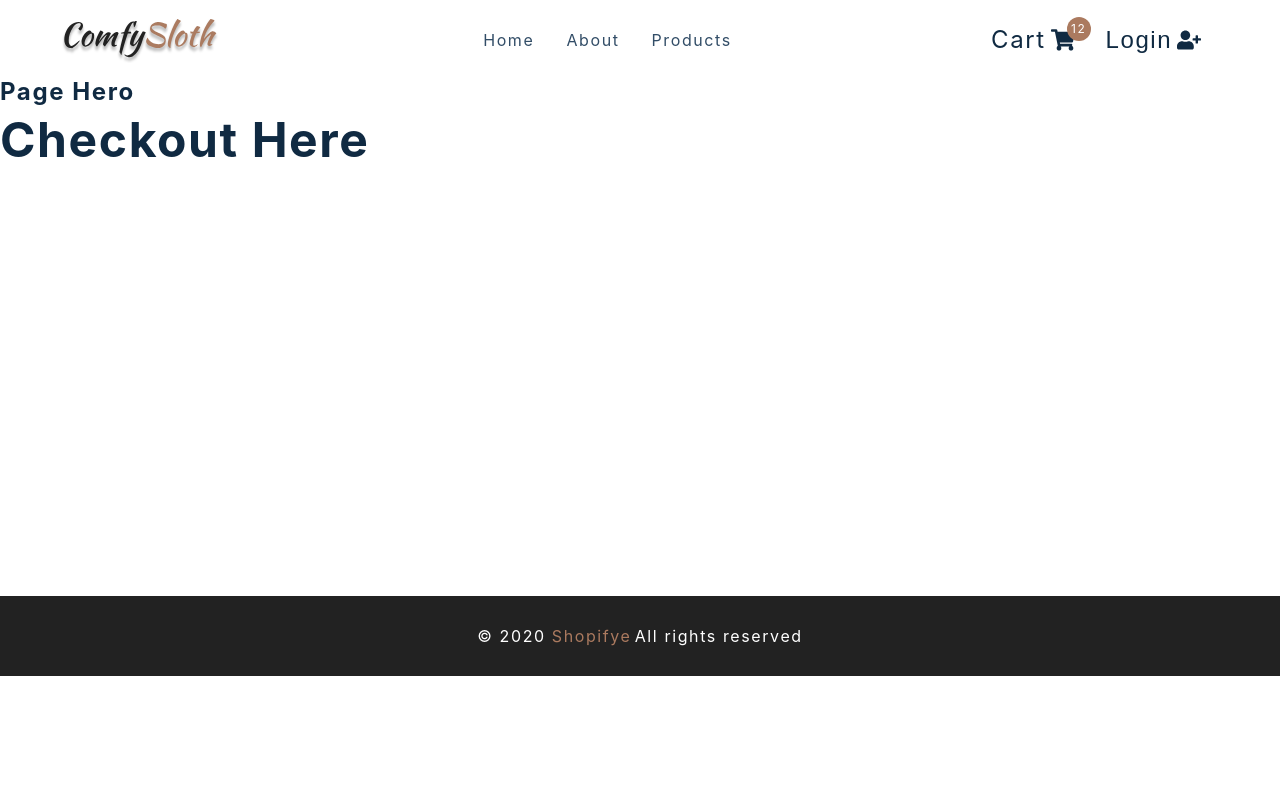
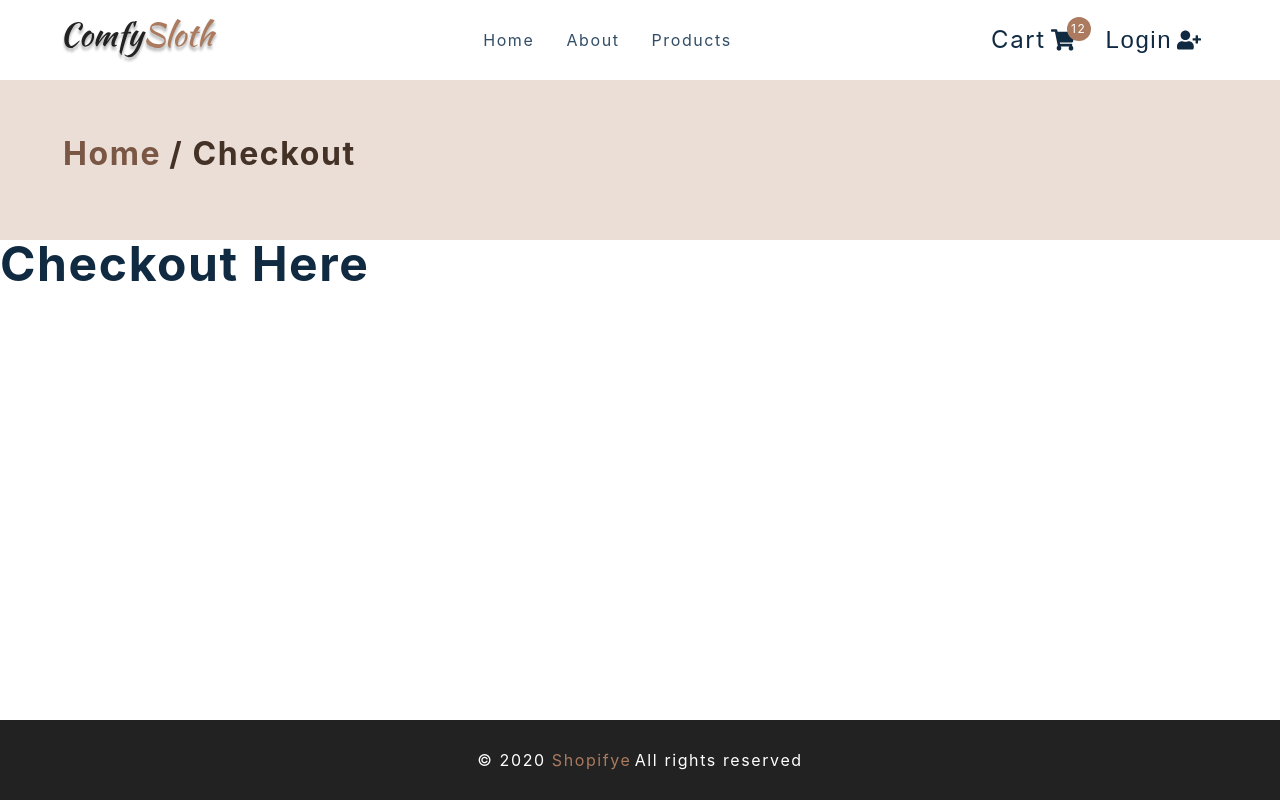
Before and after one commit to somoye123/Shopifye, a React (Create React App) app: page /checkout in a window 1280 px wide. Built offline with nearby package versions, Linux system fonts and the light colour scheme; what redux-immutable-state-invariant would draw is missing.

Commit message:
Update the component with props

```diff
--- a/src/components/PageHero.js
+++ b/src/components/PageHero.js
@@ -1,8 +1,16 @@
-import React from 'react';
-import styled from 'styled-components';
-import { Link } from 'react-router-dom';
+import React from 'react'
+import styled from 'styled-components'
+import { Link } from 'react-router-dom'
 
-const PageHero = () => <h4>page hero</h4>;
+const PageHero = ({ title }) => (
+  <Wrapper>
+    <div className='section-center'>
+      <h3>
+        <Link to='/'>Home</Link>/ {title}
+      </h3>
+    </div>
+  </Wrapper>
+)
 
 const Wrapper = styled.section`
   background: var(--clr-primary-10);
@@ -20,6 +28,6 @@ const Wrapper = styled.section`
   a:hover {
     color: var(--clr-primary-1);
   }
-`;
+`
 
-export default PageHero;
+export default PageHero
```
